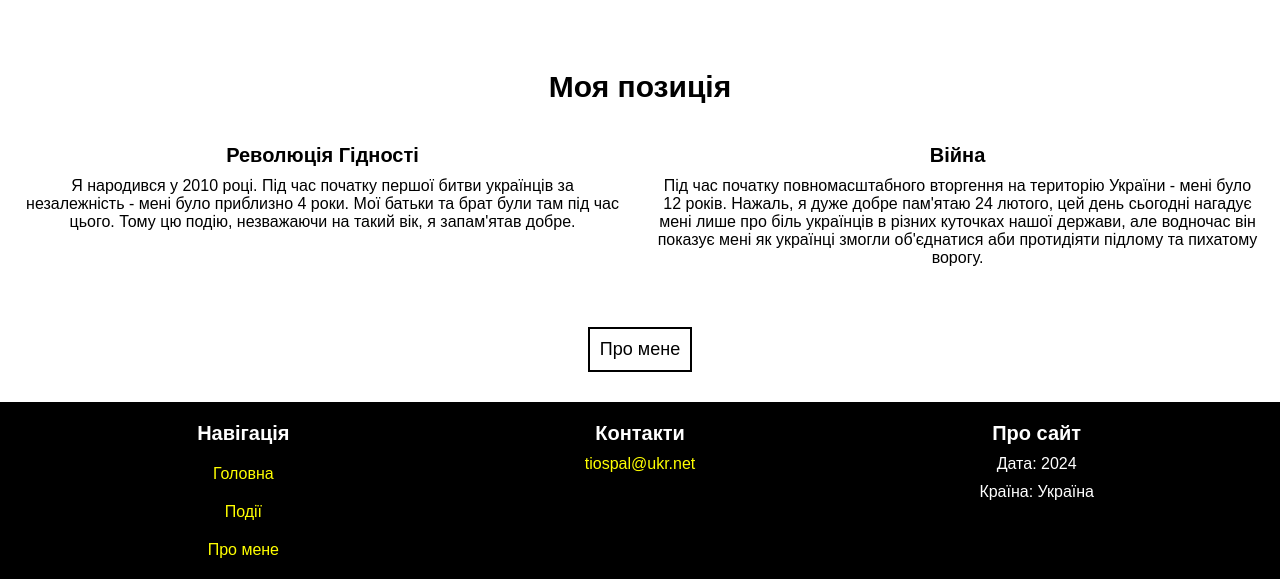
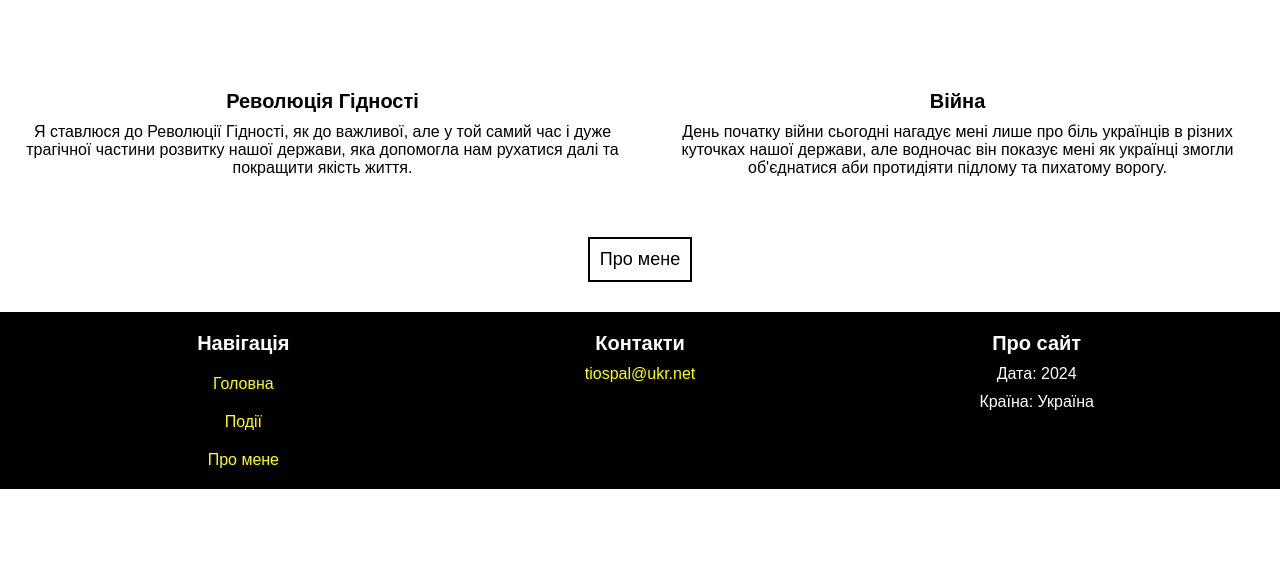
Before and after one commit to Romachamp/UkrainePower, a plain HTML site: page index.html in a window 1280 px wide. Shown: the part 1354-1933 px from the top of the page. After the commit the page ends 1843 px from the top, so only its background shows below. Drawn offline with Linux system fonts and the light colour scheme.

Commit message:
Grammar mistakes solved

```diff
--- a/css/style.css
+++ b/css/style.css
@@ -335,7 +335,7 @@ button {
     width: 100%;
     height: 100%;
     background: rgba(0, 0, 0, 0.4);
-    backdrop-filter: blur(5px);
+    /*backdrop-filter: blur(5px);*/
     display: flex;
     justify-content: center;
     align-items: center;
--- a/index.html
+++ b/index.html
@@ -59,15 +59,13 @@
 </section>
 
 <div class="history-section">
-    <h1 class="history-title">Моя позиція</h1>
     <div class="history-cards-container">
         <div class="history-card">
             <h2 class="history-card-title">Революція Гідності</h2>
             <div class="history-card-content">
                 <p>
-                    Я народився у 2010 році. Під час початку першої битви українців за незалежність - мені було
-                    приблизно 4 роки. Мої батьки та брат були там під час цього. Тому цю подію, незважаючи на такий вік,
-                    я запам'ятав добре.
+                    Я ставлюся до Революції Гідності, як до важливої, але у той самий час і дуже трагічної частини розвитку нашої
+                    держави, яка допомогла нам рухатися далі та покращити якість життя.
                 </p>
             </div>
         </div>
@@ -75,8 +73,7 @@
             <h2 class="history-card-title">Війна</h2>
             <div class="history-card-content">
                 <p>
-                    Під час початку повномасштабного вторгення на територію України - мені було 12 років. Нажаль, я дуже
-                    добре пам'ятаю 24 лютого, цей день сьогодні нагадує мені лише про біль українців в різних куточках нашої
+                    День початку війни сьогодні нагадує мені лише про біль українців в різних куточках нашої
                     держави, але водночас він показує мені як українці змогли об'єднатися аби протидіяти підлому та пихатому
                     ворогу.
                 </p>
```
Also changed, not shown: about.html (+2 -1 lines).
